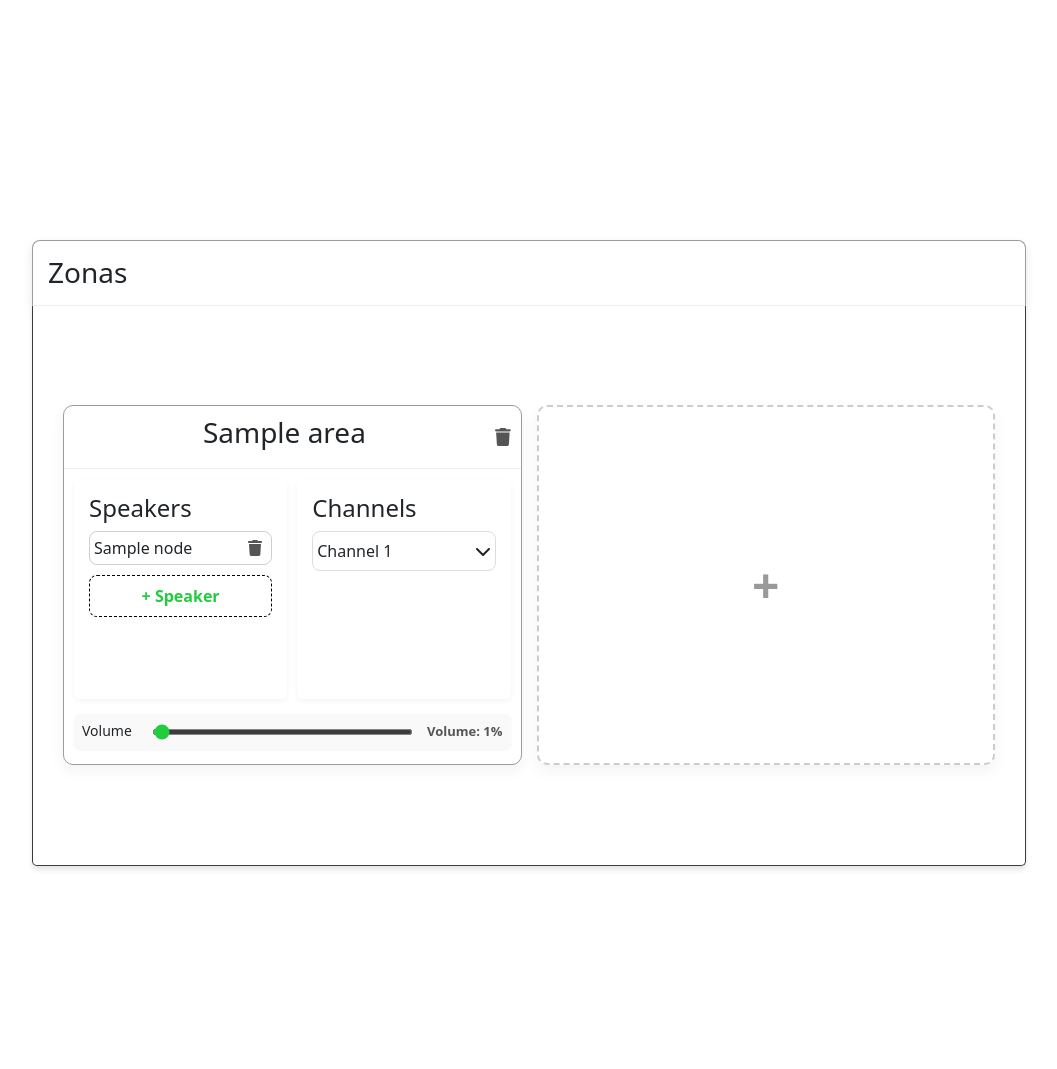
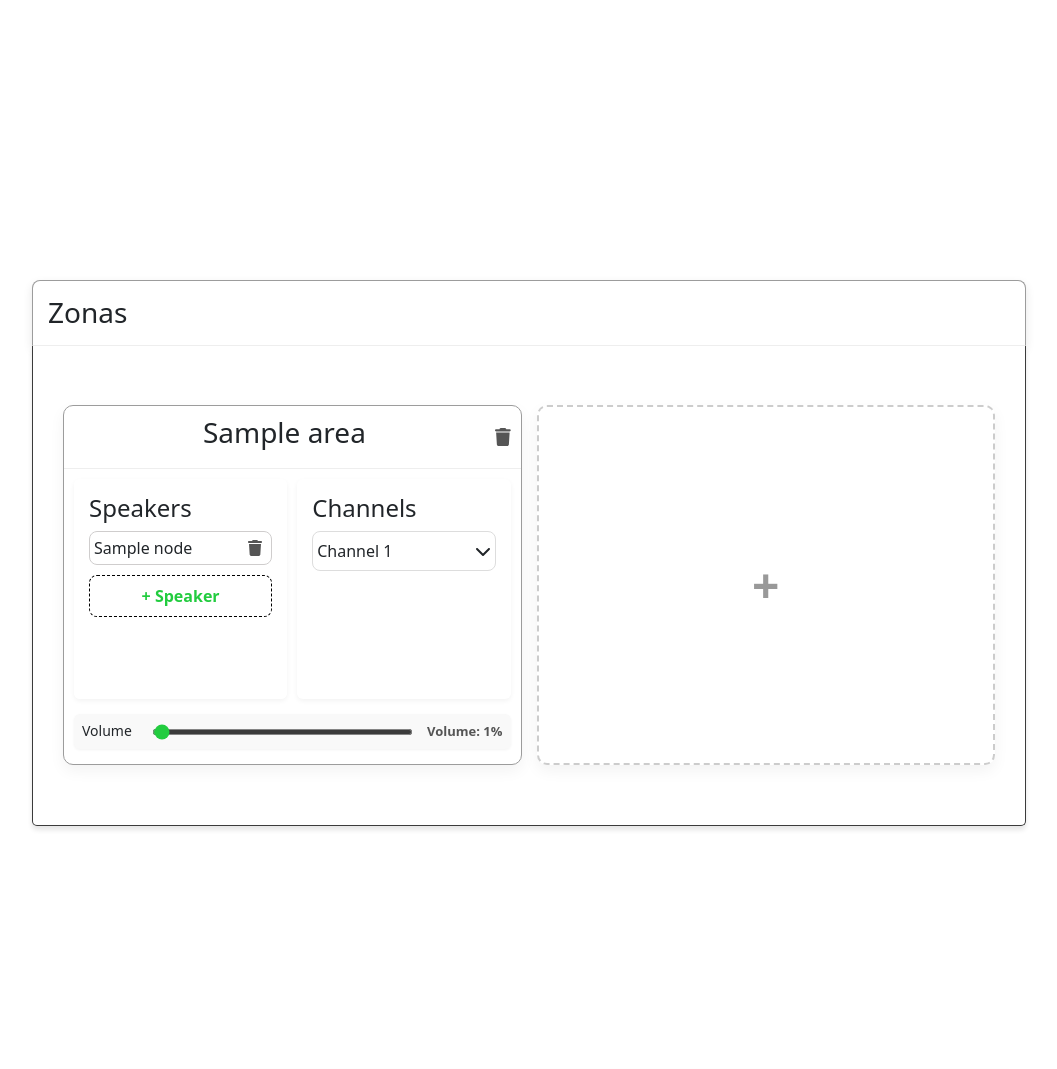
Before and after one commit to pedromelo1316/PECI--Difusao-de-Audio, a Flask app: page / in a window 1280 px wide. Shown: the part 727-1796 px from the top of the page, without its empty margins (111-1168 px from the left). Run offline with Flask 3, Linux system fonts and the light colour scheme; tables that the repository leaves empty hold one stand-in row (values such as "Sample post"); parts of the project's set-up code (start-up, migrations or seed data) failed here and were passed over; some libraries are stand-ins or nearby versions.

Commit message:
small fix

```diff
--- a/Main/Manager/static/css/styles.css
+++ b/Main/Manager/static/css/styles.css
@@ -12,7 +12,7 @@ body {
 section {
     scroll-snap-align: start; /* Fixa cada seção no início */
     scroll-snap-stop: always; /* Força parar em cada seção */
-    height: 100vh;            /* Cada seção ocupa a altura total da tela */
+    height: 90vh;            /* Cada seção ocupa a altura total da tela */
   }
 
 
@@ -213,7 +213,6 @@ p {
     align-items: center;
     flex-direction: column;
     width: 100%;
-    scroll-margin-top: 80px;
 }
 
 .centered-container {
@@ -715,7 +714,7 @@ header {
     box-sizing: border-box; /* Include padding in width calculation */
     margin-top: 25px;
     overflow-y: auto;
-    height: 70vh;
+    height: 60vh;
 }
 
 .zone-box {
```
